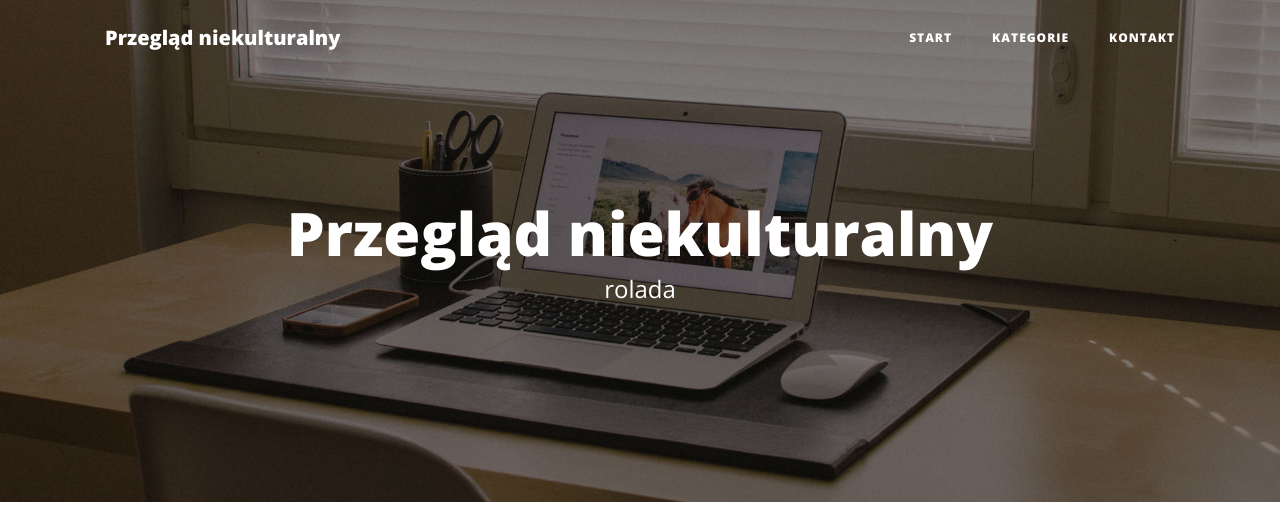
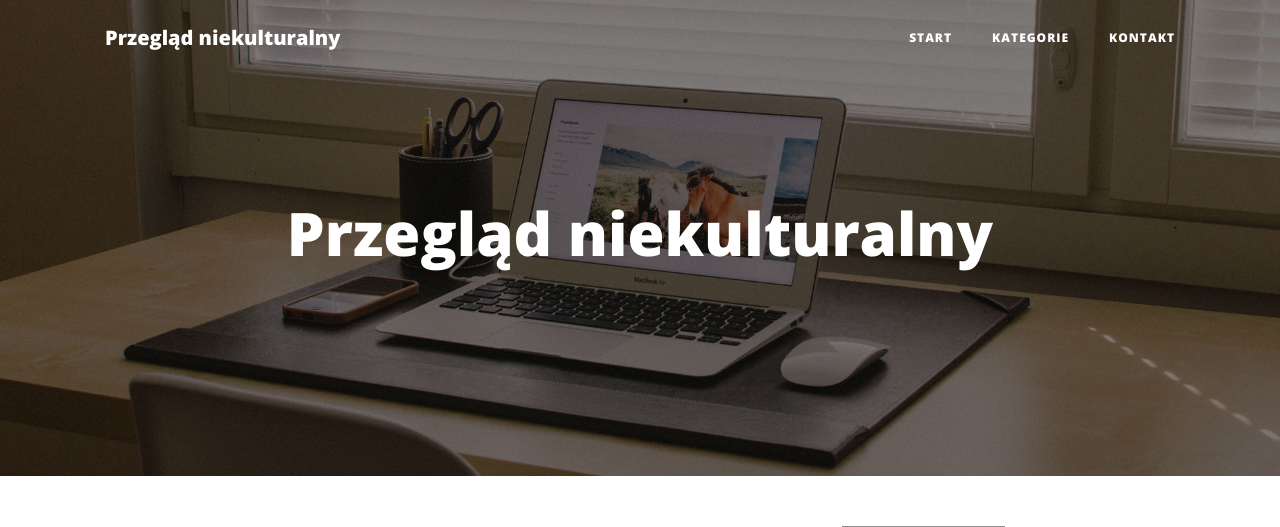
Before and after one commit to Zibi242424/PrzegladNiekulturalny-Blog, a Flask app: page / in a window 1280 px wide. Shown: the top 527 px of the page. Run offline with Flask 2, Linux system fonts and the light colour scheme; data that the repository does not hold is empty; some libraries are stand-ins or nearby versions.

Commit message:
deleted rolada

```diff
--- a/templates/index.html
+++ b/templates/index.html
@@ -8,7 +8,7 @@
           <div class="col-lg-8 col-md-10 mx-auto">
             <div class="site-heading">
               <h1 style="font-size: 60px">Przegląd niekulturalny</h1>
-              <span class="subheading">rolada</span>
+              <span class="subheading"></span>
             </div>
           </div>
         </div>
```
